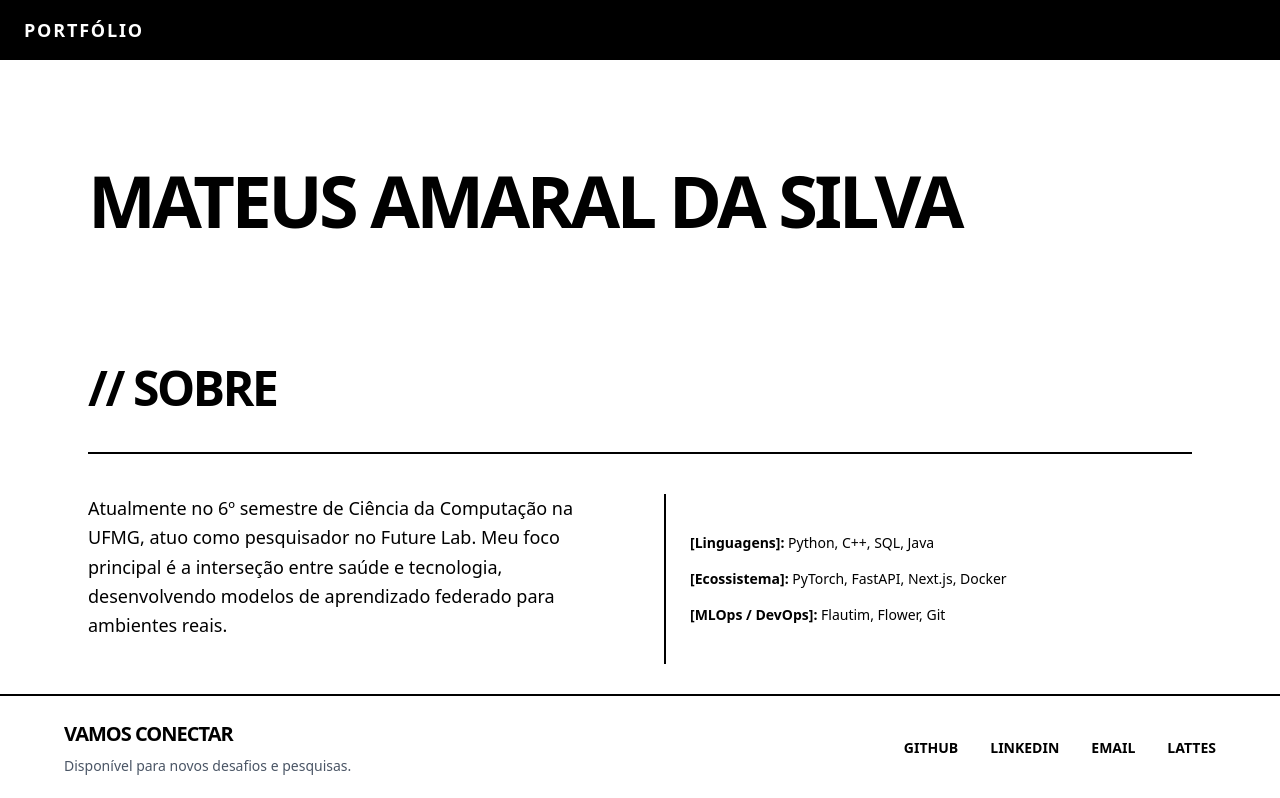
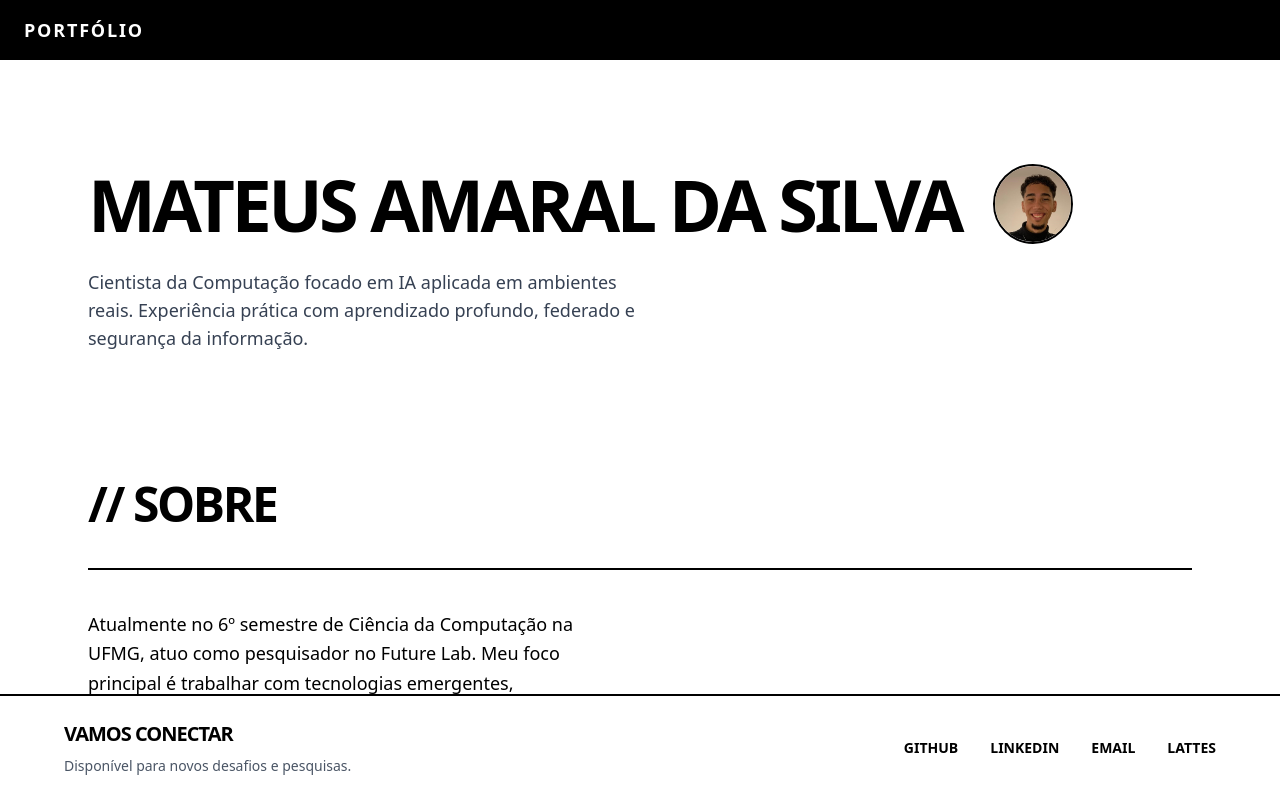
Before and after one commit to MateusAmaralDaSilva/Mateus-Amaral-Site, a Next.js app in the folder mateus-site/: page / in a window 1280 px wide. Shown: the top 798 px of the page. Built offline with nearby package versions, Linux system fonts and the light colour scheme.

Commit message:
profile picture and small changes

```diff
--- a/mateus-site/app/page.tsx
+++ b/mateus-site/app/page.tsx
@@ -2,6 +2,7 @@
 import Section from '@/components/section';
 import AreaSection from '@/components/projectsubtopic';
 import { dataScienceProjects, cyberProjects, devProjects } from '@/data/projects';
+import { profilePicture } from '@/components/images';
 
 export default function Home() {
   return (
@@ -9,9 +10,21 @@ export default function Home() {
 
       {/* Main Section */}
       <section className="mb-32 mt-10">
-        <h1 className="text-5xl md:text-7xl font-black uppercase leading-none mb-6 tracking-tighter">
-          Mateus Amaral da Silva
-        </h1>
+        {/* Container Flex */}
+        <div className="flex flex-col md:flex-row items-center gap-6 md:gap-8 mb-6">
+          <h1 className="text-5xl md:text-7xl font-black uppercase leading-none tracking-tighter text-center md:text-left">
+            Mateus Amaral da Silva
+          </h1>
+          <div className="relative w-20 h-20 md:w-20 md:h-20 shrink-0 rounded-full overflow-hidden border-2 border-black">
+            {profilePicture}
+          </div>
+        </div>
+
+        {/* Introdução */}
+        <p className="max-w-xl text-lg font-medium font-mono text-gray-700 text-center md:text-left">
+          Cientista da Computação focado em IA aplicada em ambientes reais. Experiência prática com aprendizado profundo, federado e segurança da informação.
+        </p>
+
       </section>
 
       {/* 1. SEÇÃO SOBRE MIM */}
@@ -20,16 +33,9 @@ export default function Home() {
           <div>
             <p className="mb-6">
               Atualmente no 6º semestre de Ciência da Computação na UFMG, atuo como pesquisador no Future Lab.
-              Meu foco principal é a interseção entre saúde e tecnologia, desenvolvendo modelos de aprendizado
-              federado para ambientes reais.
+              Meu foco principal é trabalhar com tecnologias emergentes, desenvolvendo modelos de aprendizado
+              de máquina para ambientes reais.
             </p>
-          </div>
-
-          {/* Caixa lateral estilo terminal */}
-          <div className="font-mono text-sm border-l-2 border-black pl-6 flex flex-col justify-center gap-4">
-            <p><strong>[Linguagens]:</strong> Python, C++, SQL, Java</p>
-            <p><strong>[Ecossistema]:</strong> PyTorch, FastAPI, Next.js, Docker</p>
-            <p><strong>[MLOps / DevOps]:</strong> Flautim, Flower, Git</p>
           </div>
         </div>
       </Section>
@@ -43,6 +49,14 @@ export default function Home() {
           <AreaSection title="Desenvolvimento" projects={devProjects} />
         </div>
       </Section>
+
+      {/* 3. SEÇÃO DE HOBBIES */}
+      <Section title="// Hobbies" id="hobbies">
+        {/* Passamos a borda superior para cá, pois ela faz sentido no contexto de lista expansível */}
+        <div className="flex flex-col border-t-2 border-black">
+          Work In Progress
+        </div>
+      </Section>
     </div>
   );
 }
--- a/mateus-site/components/icons.tsx
+++ b/mateus-site/components/images.tsx
@@ -1,3 +1,5 @@
+import Image from 'next/image';
+
 export const GithubIcon = () => (
     <svg xmlns="http://www.w3.org/2000/svg" width="20" height="20" viewBox="0 0 24 24" fill="none" stroke="currentColor" strokeWidth="2" strokeLinecap="round" strokeLinejoin="round">
         <path d="M15 22v-4a4.8 4.8 0 0 0-1-3.5c3 0 6-2 6-5.5.08-1.25-.27-2.48-1-3.5.28-1.15.28-2.35 0-3.5 0 0-1 0-3 1.5-2.64-.5-5.36-.5-8 0C6 2 5 2 5 2c-.3 1.15-.3 2.35 0 3.5A5.403 5.403 0 0 0 4 9c0 3.5 3 5.5 6 5.5-.39.49-.68 1.05-.85 1.65-.17.6-.22 1.23-.15 1.85v4" />
@@ -11,3 +13,13 @@ export const LockIcon = () => (
         <path d="M7 11V7a5 5 0 0 1 10 0v4" />
     </svg>
 );
+
+export const profilePicture = (
+    <Image
+        src="/images/FotoMinha.jpg" // O caminho a partir da pasta public
+        alt="Foto de perfil de Mateus Amaral da Silva"
+        fill // Faz a imagem preencher a div pai
+        className="object-cover" // Impede que a foto fique esticada/deformada
+        priority // Diz pro Next.js carregar essa foto primeiro
+    />
+);
--- a/mateus-site/components/projectcard.tsx
+++ b/mateus-site/components/projectcard.tsx
@@ -1,4 +1,4 @@
-import { GithubIcon, LockIcon } from '@/components/icons';
+import { GithubIcon, LockIcon } from '@/components/images';
 import { ProjectCardProps } from '@/interfaces';
 
 export default function ProjectCard({ title, description, tags, githubUrl, isPrivate }: ProjectCardProps) {
```
Also changed, not shown: mateus-site/public/images/FotoMinha.jpg (added).
